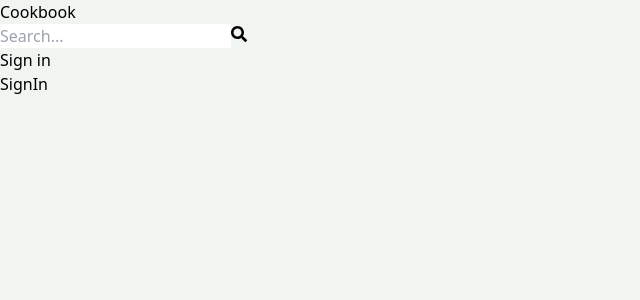
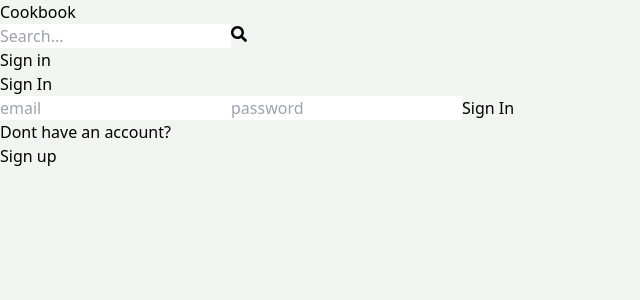
Before and after one commit to lz170212/Cookbook, a React (Vite) app in the folder client/: page /sign-in in a window 1280 px wide. Shown: the top 300 px of the page, without its empty margins (0-640 px from the left). Built offline with nearby package versions, Linux system fonts and the light colour scheme.

Commit message:
complete sign in functionality

```diff
--- a/client/src/pages/SignIn.jsx
+++ b/client/src/pages/SignIn.jsx
@@ -1,7 +1,63 @@
-import React from 'react'
+import React from 'react';
+import {useState} from 'react';
+import {Link, useNavigate} from 'react-router-dom';
 
 export default function SignIn() {
+  const [formData, setFormData] = useState({});
+  const [error, setError] = useState(null);
+  const [loading, setLoading] = useState(false);
+  const navigate =useNavigate();
+  const handleChange = (e)=>{
+    setFormData(
+      {
+        ...formData,
+        [e.target.id] : e.target.value,
+      }
+    );
+  };
+  const handleSubmit = async (e)=>{
+    e.preventDefault();
+    try{
+      const res= await fetch('/api/auth/signin',{
+      method:'POST',
+      headers:{
+        'Content-Type': 'application/json',
+      },
+      body:JSON.stringify(formData),
+    });
+    const data = await res.json();
+    if(data.success === false) {
+      setError(data.message);
+      setLoading(false);
+      return;
+    }
+    setLoading(false);
+    console.log(data);
+    navigate('/');
+    }catch(error){
+      setLoading(false);
+      setError(error.message);
+    }
+
+  };
+  //console.log(formData);
   return (
-    <div>SignIn</div>
+    <div className='p-3 max-w-lg mx-auto'>
+      <h1 className ='text-3xl text-center font-semibold my-7'>Sign In</h1>
+      <form onSubmit={handleSubmit} className='flex flex-col gap-4 '>
+        <input type="email" placeholder='email' className='border p-3 rounded-lg' id='email' onChange={handleChange}/>
+        <input type="password" placeholder='password' className='border p-3 rounded-lg' id='password' onChange={handleChange}/>
+        <button disabled={loading} className='bg-slate-700 text-white p-3 rounded-lg uppercase hover:opacity-95 disabled:opacity-80'>
+          {loading? 'loading...' : 'Sign In'}
+          </button>
+      </form>
+      <div className='flex gap-2 my-3'>
+        <p>Dont have an account?</p>
+        <Link to={"/sign-up"}>
+          <span className='text-blue-700'>Sign up</span>
+        </Link>
+      </div>
+      {error && <p className ='text-red-500 mt-5'>{error}</p> }
+    </div>
   )
 }
```
